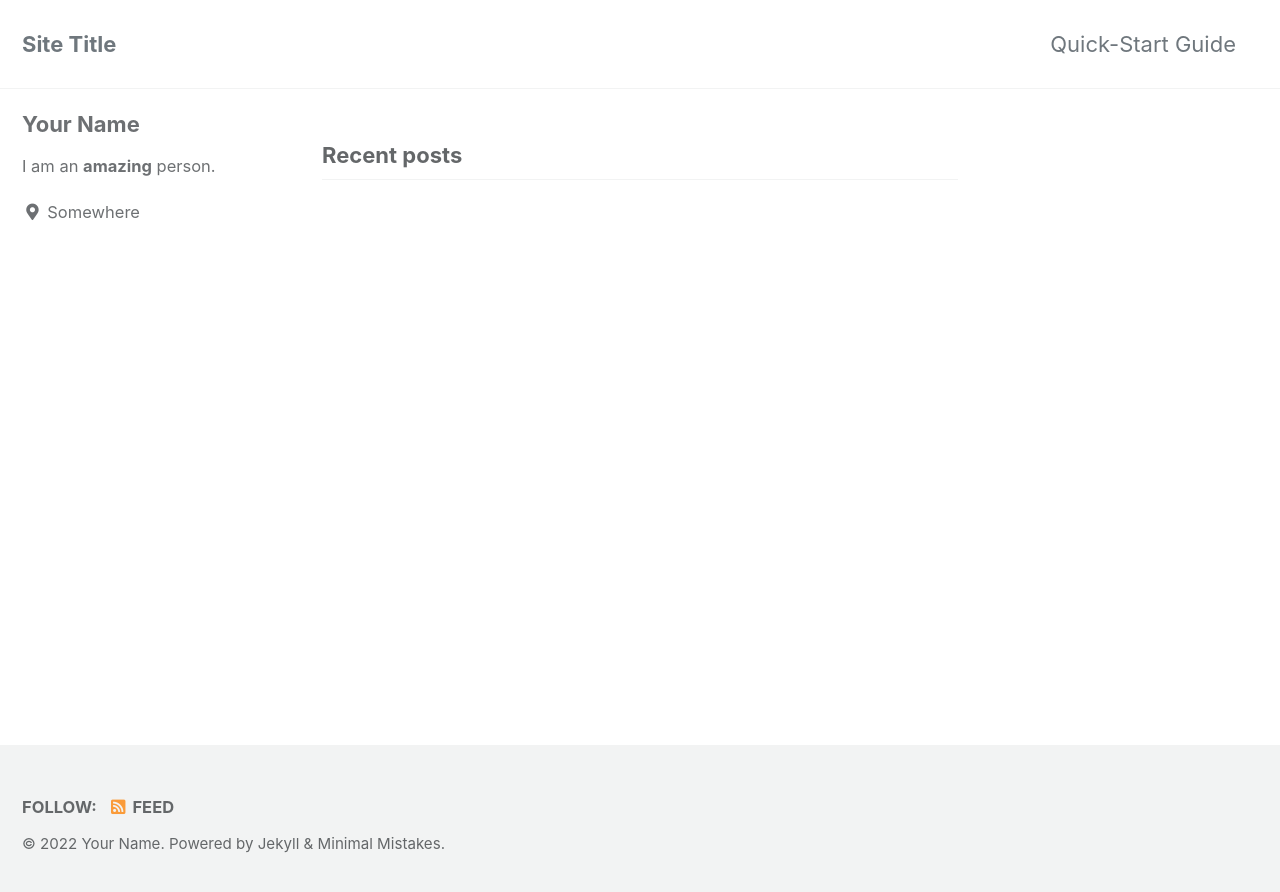
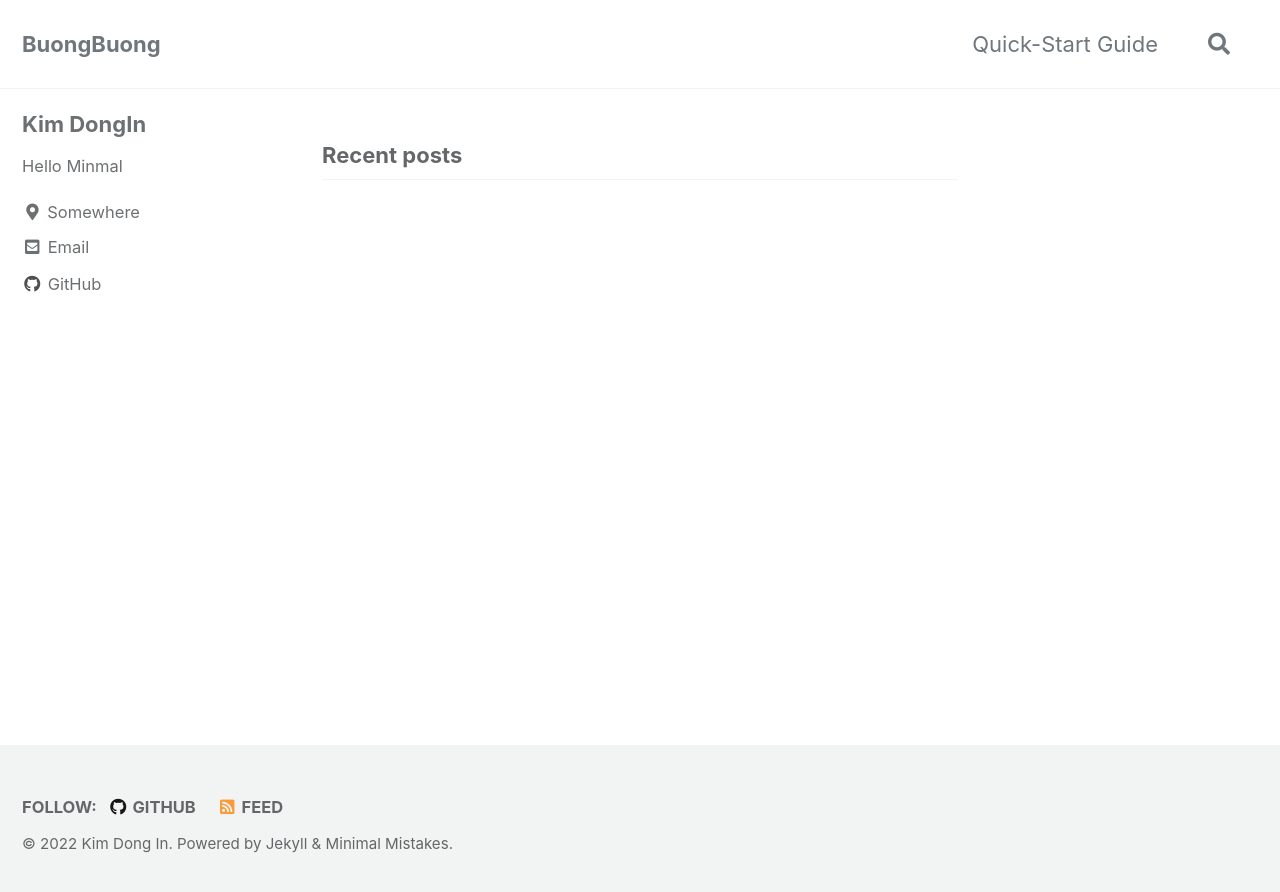
Before and after one commit to owljoa/owljoa.github.io, a Jekyll site: the page built from index.html, in a window 1280 px wide. Shown: the top 892 px of the page. Built offline with Jekyll 4.4.1, drawn with Linux system fonts in a browser that asks for light colours; cached includes are drawn as plain includes; the list of posts is cut into pages by our own code.

Commit message:
블로그, 내 정보 수정

```diff
--- a/_config.yml
+++ b/_config.yml
@@ -16,12 +16,12 @@ minimal_mistakes_skin    : "default" # "air", "aqua", "contrast", "dark", "dirt"
 
 # Site Settings
 locale                   : "en-US"
-title                    : "Site Title"
+title                    : "BuongBuong"
 title_separator          : "-"
 subtitle                 : # site tagline that appears below site title in masthead
-name                     : "Your Name"
+name                     : "Kim Dong In"
 description              : "An amazing website."
-url                      : # the base hostname & protocol for your site e.g. "https://mmistakes.github.io"
+url                      : "https://owljoa.github.io"
 baseurl                  : # the subpath of your site, e.g. "/blog"
 repository               : # GitHub username/repo-name e.g. "mmistakes/minimal-mistakes"
 teaser                   : # path of fallback teaser image, e.g. "/assets/images/500x300.png"
@@ -59,8 +59,8 @@ reCaptcha:
 atom_feed:
   path                   : # blank (default) uses feed.xml
   hide                   : # true, false (default)
-search                   : # true, false (default)
-search_full_content      : # true, false (default)
+search                   : true # true, false (default)
+search_full_content      : true # true, false (default)
 search_provider          : # lunr (default), algolia, google
 lunr:
   search_within_pages    : # true, false (default)
@@ -104,15 +104,15 @@ analytics:
 
 # Site Author
 author:
-  name             : "Your Name"
+  name             : "Kim DongIn"
   avatar           : # path of avatar image, e.g. "/assets/images/bio-photo.jpg"
-  bio              : "I am an **amazing** person."
+  bio              : "Hello Minmal"
   location         : "Somewhere"
   email            :
   links:
     - label: "Email"
       icon: "fas fa-fw fa-envelope-square"
-      # url: "mailto:your.name@email.com"
+      url: "mailto:needshield@gmail.com"
     - label: "Website"
       icon: "fas fa-fw fa-link"
       # url: "https://your-website.com"
@@ -124,7 +124,7 @@ author:
       # url: "https://facebook.com/"
     - label: "GitHub"
       icon: "fab fa-fw fa-github"
-      # url: "https://github.com/"
+      url: "https://github.com/owljoa"
     - label: "Instagram"
       icon: "fab fa-fw fa-instagram"
       # url: "https://instagram.com/"
@@ -140,7 +140,7 @@ footer:
       # url:
     - label: "GitHub"
       icon: "fab fa-fw fa-github"
-      # url:
+      url: "https://github.com/owljoa"
     - label: "GitLab"
       icon: "fab fa-fw fa-gitlab"
       # url:
```
